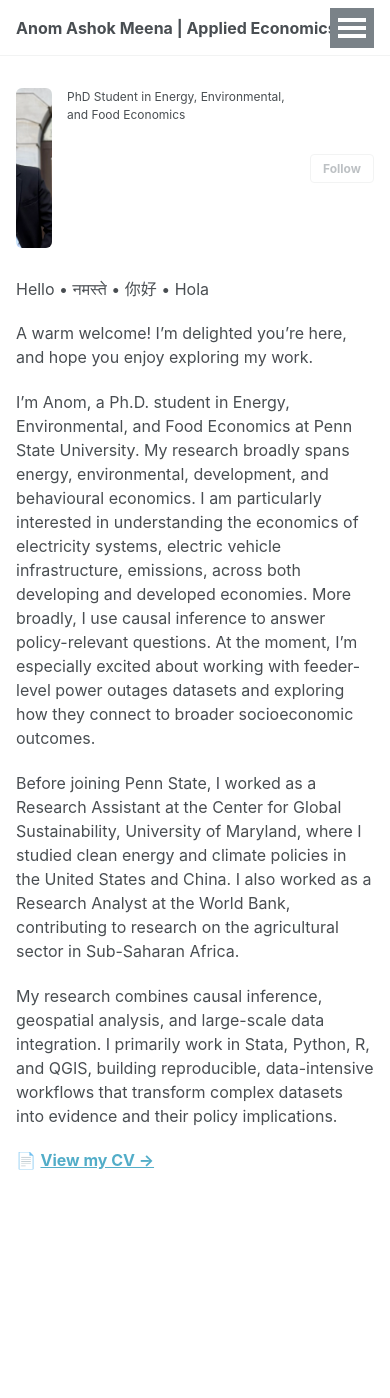
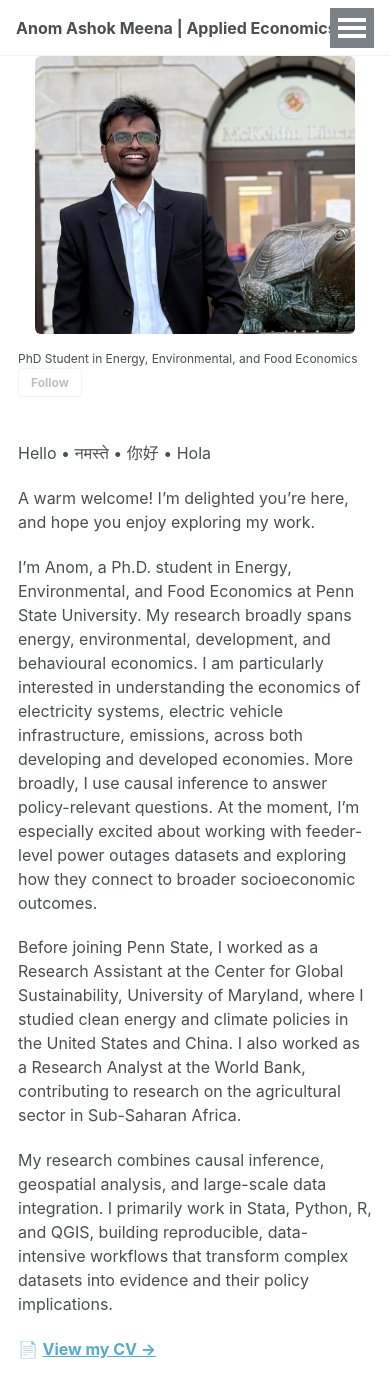
Before and after one commit to anomdule/anomdule.github.io, a Jekyll site: the page built from _pages/about.md, in a window 390 px wide and 1400 px high. Built offline with Jekyll 4.4.1, drawn with Linux system fonts in a browser that asks for light colours; a script that is not in the unit is left out.

Commit message:
Update _sidebar.scss

```diff
--- a/_sass/layout/_sidebar.scss
+++ b/_sass/layout/_sidebar.scss
@@ -401,3 +401,112 @@
     border-radius: 6px;
   }
 }
+
+
+/* =========================================================
+   MOBILE / TABLET RESPONSIVE FIX
+   ========================================================= */
+
+@media screen and (max-width: 1023px) {
+
+  /* Let the main wrapper use the full screen */
+  #main {
+    width: 100%;
+    max-width: 100%;
+    margin: 0 auto;
+    padding-left: 18px;
+    padding-right: 18px;
+    box-sizing: border-box;
+  }
+
+  /* Sidebar becomes a normal block instead of fixed */
+  .sidebar {
+    position: relative !important;
+    width: 100% !important;
+    max-width: 100% !important;
+    height: auto !important;
+    overflow: visible !important;
+
+    margin: 0 0 2rem 0;
+    padding: 0 !important;
+  }
+
+  /* Main page uses full width */
+  .page {
+    float: none !important;
+    width: 100% !important;
+    max-width: 100% !important;
+
+    margin-left: 0 !important;
+    margin-right: 0 !important;
+
+    padding-left: 0 !important;
+    padding-right: 0 !important;
+  }
+
+  .page__inner-wrap,
+  .page__content,
+  .page__meta,
+  .page__share {
+    width: 100% !important;
+    max-width: 100% !important;
+  }
+
+  /* Profile picture */
+  .author__avatar {
+    display: block !important;
+    width: 100% !important;
+    max-width: 100% !important;
+  }
+
+  .author__avatar img {
+    display: block;
+
+    width: 100% !important;
+    max-width: 320px !important;
+    height: auto !important;
+
+    margin: 0 auto 1rem auto;
+
+    object-fit: cover;
+  }
+
+  /* Author information underneath photo */
+  .author__content {
+    display: block !important;
+    width: 100% !important;
+
+    padding-left: 0 !important;
+    padding-right: 0 !important;
+
+    text-align: left;
+  }
+
+  .author__urls-wrapper {
+    display: block !important;
+    width: 100% !important;
+  }
+
+  /* Prevent large elements from overflowing */
+  img,
+  video,
+  iframe {
+    max-width: 100%;
+    height: auto;
+  }
+
+  /* Tables can scroll instead of breaking page width */
+  table {
+    display: block;
+    width: 100%;
+    overflow-x: auto;
+  }
+
+  /* Long URLs/text should wrap */
+  p,
+  li,
+  a {
+    overflow-wrap: anywhere;
+    word-break: normal;
+  }
+}
```
